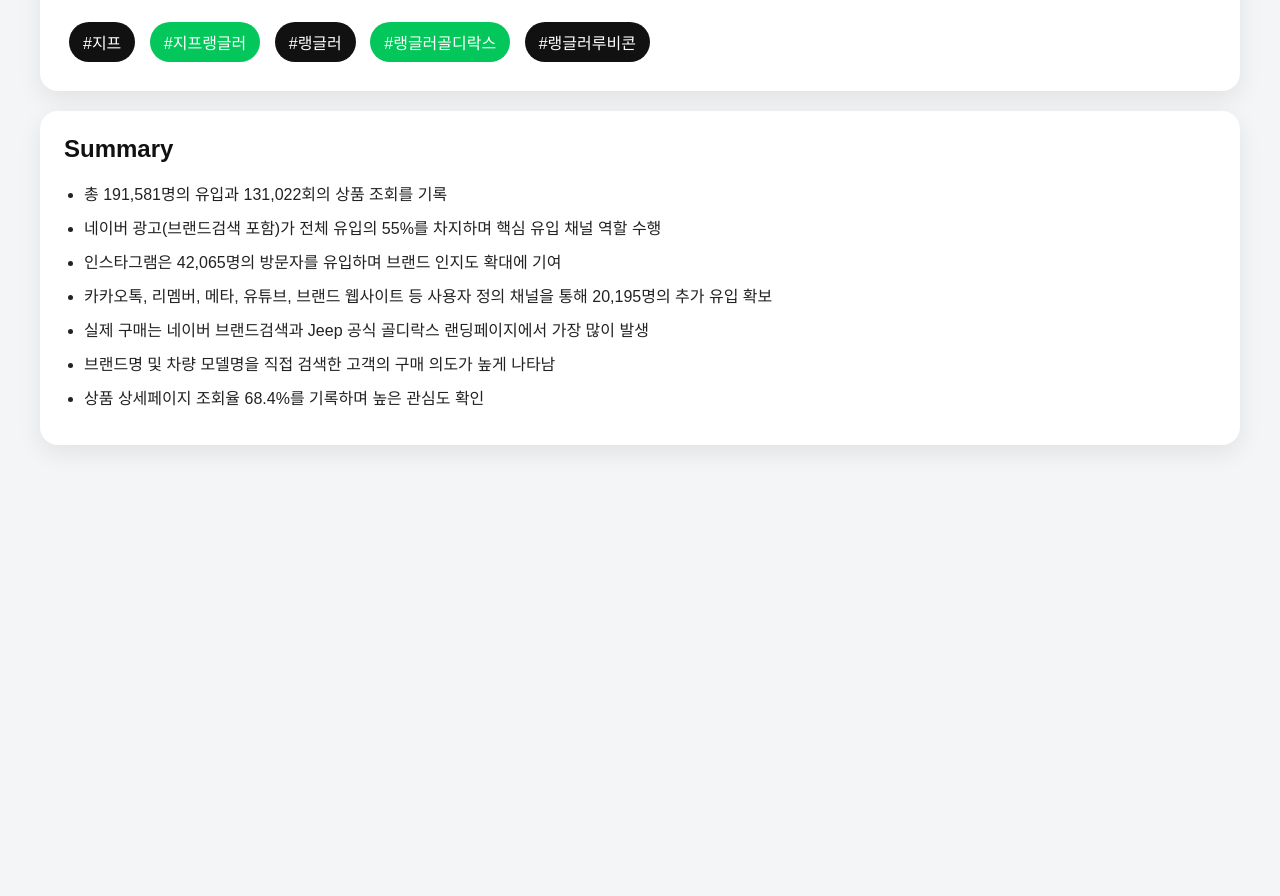
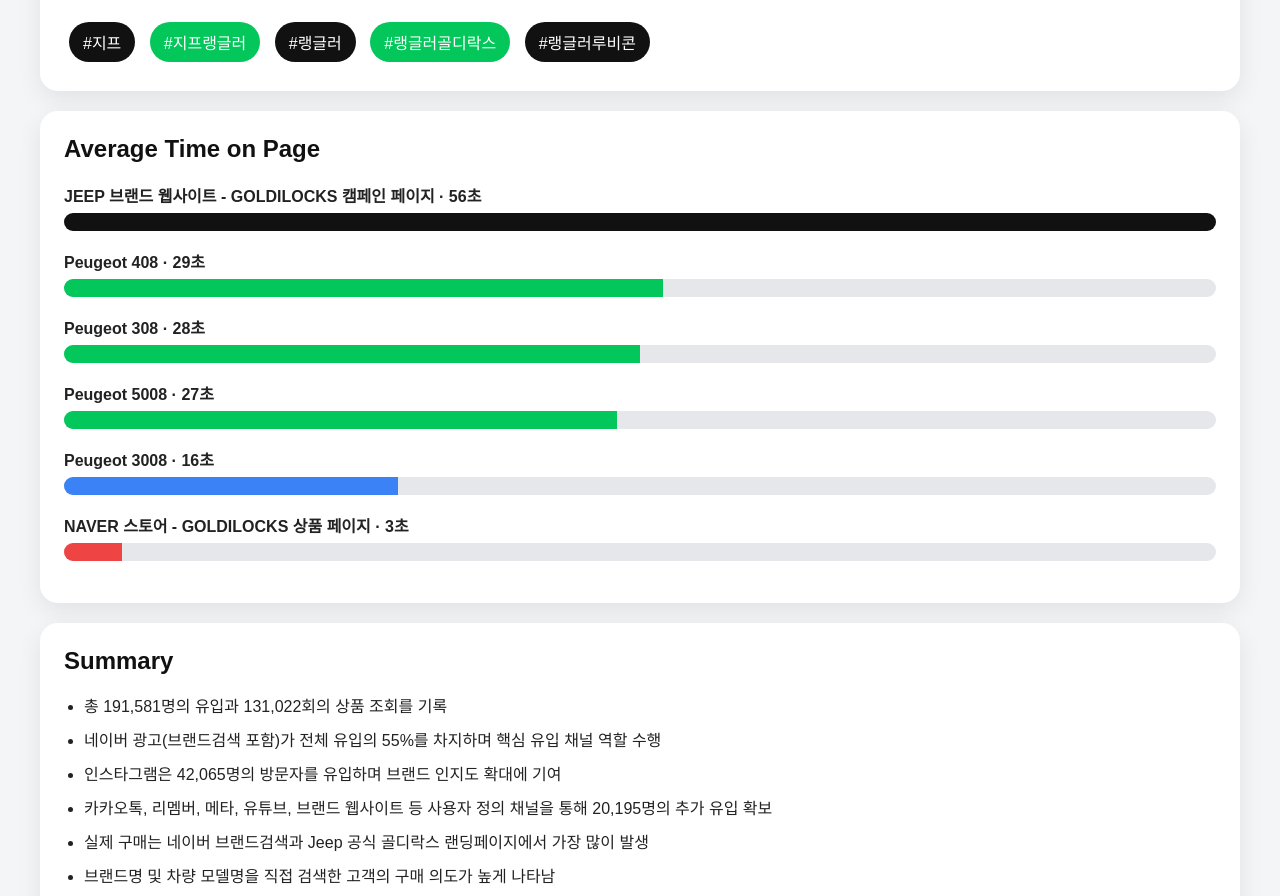
Before and after one commit to luke-jeong-dev/Naver-Jeep-Goldilocks, a plain HTML site: page index.html in a window 1280 px wide. Shown: the part 1239-2135 px from the top of the page. Before the commit the page ends 1744 px from the top, so only its background shows below. Drawn offline with Linux system fonts and the light colour scheme.

Commit message:
Update index.html

```diff
--- a/index.html
+++ b/index.html
@@ -272,6 +272,54 @@ li{
 
 </div>
 
+    <div class="section">
+
+    <h2>Average Time on Page</h2>
+
+    <div class="channel-title">
+        JEEP 브랜드 웹사이트 - GOLDILOCKS 캠페인 페이지 · 56초
+    </div>
+    <div class="track">
+        <div class="fill" style="width:100%; background:#111111;"></div>
+    </div>
+
+    <div class="channel-title">
+        Peugeot 408 · 29초
+    </div>
+    <div class="track">
+        <div class="fill" style="width:52%; background:#03C75A;"></div>
+    </div>
+
+    <div class="channel-title">
+        Peugeot 308 · 28초
+    </div>
+    <div class="track">
+        <div class="fill" style="width:50%; background:#03C75A;"></div>
+    </div>
+
+    <div class="channel-title">
+        Peugeot 5008 · 27초
+    </div>
+    <div class="track">
+        <div class="fill" style="width:48%; background:#03C75A;"></div>
+    </div>
+
+    <div class="channel-title">
+        Peugeot 3008 · 16초
+    </div>
+    <div class="track">
+        <div class="fill" style="width:29%; background:#3B82F6;"></div>
+    </div>
+
+    <div class="channel-title">
+        NAVER 스토어 - GOLDILOCKS 상품 페이지 · 3초
+    </div>
+    <div class="track">
+        <div class="fill" style="width:5%; background:#EF4444;"></div>
+    </div>
+
+</div>
+
 <div class="section">
 
     <h2>Summary</h2>
```
